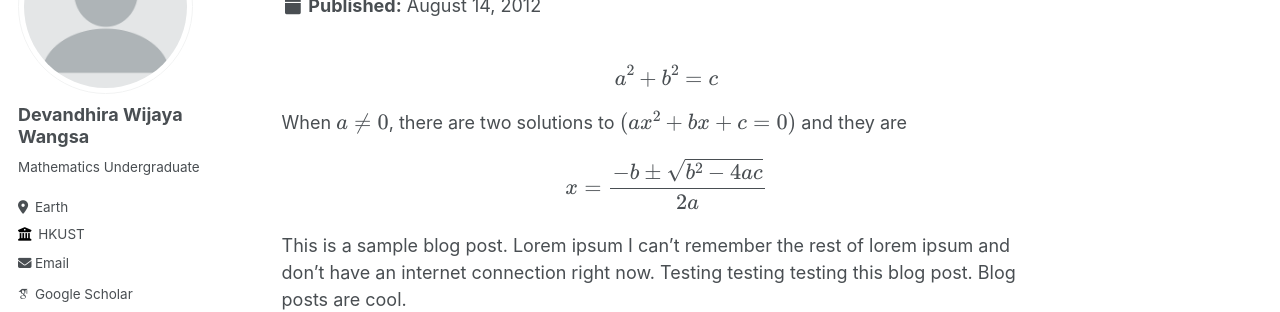
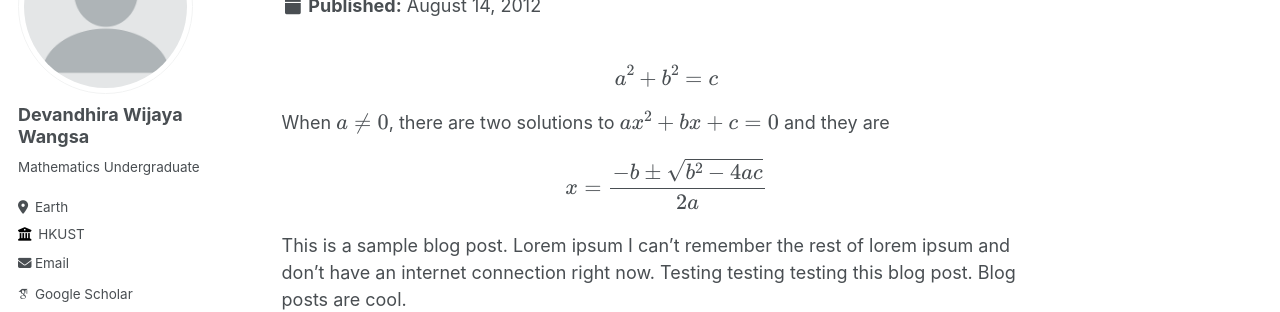
Before and after one commit to devandhira/devandhira.github.io, a Jekyll site: the page built from _posts/2012-08-14-blog-post-1.md, in a window 1280 px wide and 900 px high. Shown: the part 187-499 px from the top of the window. Built offline with Jekyll 4.4.1, drawn with Linux system fonts in a browser that asks for light colours; some web fonts are replaced.

```diff
--- a/_posts/2012-08-14-blog-post-1.md
+++ b/_posts/2012-08-14-blog-post-1.md
@@ -9,7 +9,7 @@ tags:
 ---
 
 \\[a^2+b^2=c\\]
-When $$a \ne 0$$, there are two solutions to $$(ax^2 + bx + c = 0)$$ and they are
+When $$a \ne 0$$, there are two solutions to \\(ax^2 + bx + c = 0\\) and they are
 \\[x = {-b \pm \sqrt{b^2-4ac} \over 2a}\\]
 This is a sample blog post. Lorem ipsum I can't remember the rest of lorem ipsum and don't have an internet connection right now. Testing testing testing this blog post. Blog posts are cool.
 
```
